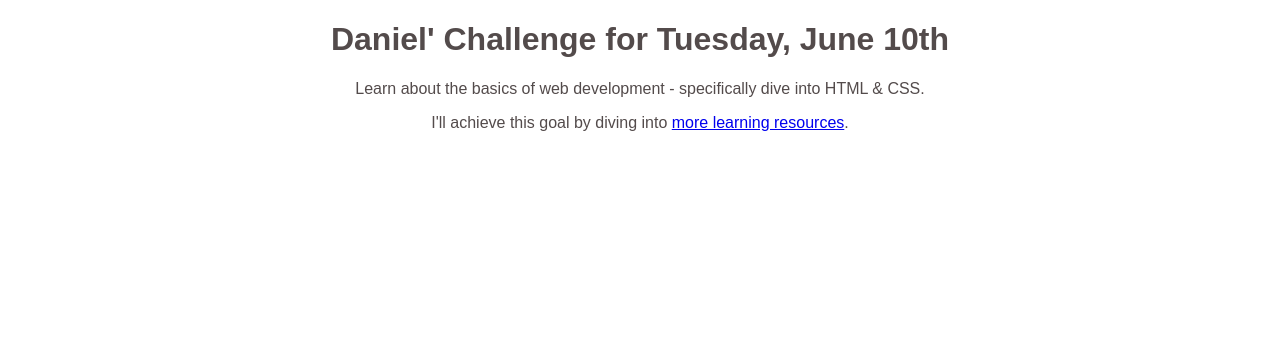
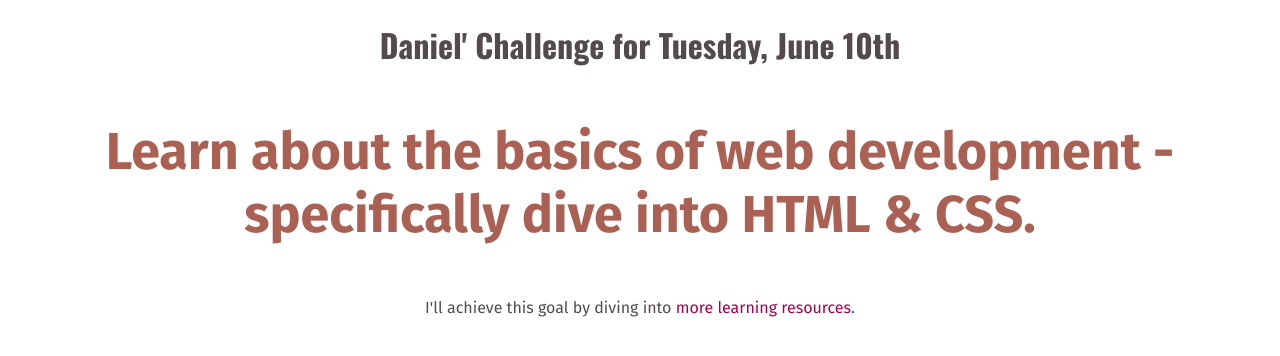
Before and after one commit to danielcinemre/personal_challenge_website_, a plain HTML site: page index.html in a window 1280 px wide. Drawn offline with nearby package versions, Linux system fonts and the light colour scheme.

Commit message:
Imported CSS File, Fonts & Made Various Improvements
- second commit:

- made an external CSS file and
moved the various styles that were located within the HTML file (index.html) to their own respective CSS File (styles.css)

- removed style tags that were located within the head tag of index.html, as they served no use

- added a new metadata element within index.html, the 'link' element, this established a link between styles.css & index.html, so the styles can affect the elements that are found on index.html, also stated the relationship of index.html to styles.css which is a stylesheet

- removed underline from the 'a' link by using 'text-decoration' and changed its colour by creating its own CSS styling within styles.css

- used pseudo selector (a:hover) to make it so when the link is hovered it becomes underlined

- imported two fonts, 'Fira Sans' for the paragraph 'p' and 'Oswald' for the header 'h1', these are being imported from Google Fonts, added backup fonts in case the Google Fonts do not work for some reason

- created an id for a paragraph (line-14) making the id "todays-challenge", I then styled this as seen in styles.css by using the id, I then styled it by changing its colour, font weight (bold) and font size (52px)

- finally, formatted each file by using the common practices

```diff
--- a/index.html
+++ b/index.html
@@ -1,24 +1,17 @@
 <!DOCTYPE html>
 <html>
   <head>
-    <style>
-      h1 {
-        font-family: sans-serif;
-        text-align: center;
-        color: rgb(83, 75, 75);
-      }
-
-      p {
-        font-family: sans-serif;
-        text-align: center;
-        color: rgb(83, 75, 75);
-      }
-    </style>
+    <link rel="preconnect" href="https://fonts.googleapis.com" />
+    <link
+      href="https://fonts.googleapis.com/css2?family=Fira+Sans:wght@400;700&family=Oswald:wght@700&display=swap"
+      rel="stylesheet"
+    />
+    <link href="styles.css" rel="stylesheet" />
     <title>My Daily Challenge</title>
   </head>
   <body>
     <h1>Daniel' Challenge for Tuesday, June 10th</h1>
-    <p>
+    <p id="todays-challenge">
       Learn about the basics of web development - specifically dive into HTML &
       CSS.
     </p>
--- /dev/null
+++ b/styles.css
@@ -0,0 +1,26 @@
+h1 {
+  font-family: "Oswald", sans-serif;
+  text-align: center;
+  color: rgb(83, 75, 75);
+}
+
+p {
+  font-family: "Fira Sans", sans-serif;
+  text-align: center;
+  color: rgb(83, 75, 75);
+}
+
+a {
+  color: rgb(167, 1, 78);
+  text-decoration: none;
+}
+
+a:hover {
+  text-decoration: underline;
+}
+
+#todays-challenge {
+  color: rgb(170, 96, 83);
+  font-weight: bold;
+  font-size: 52px;
+}
```
